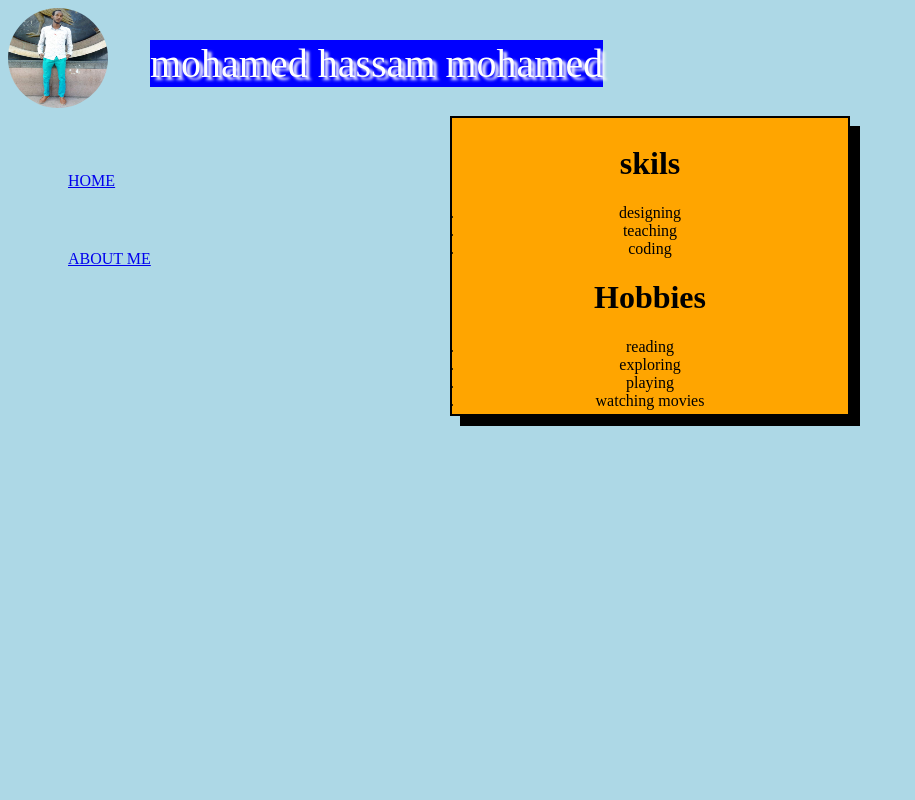
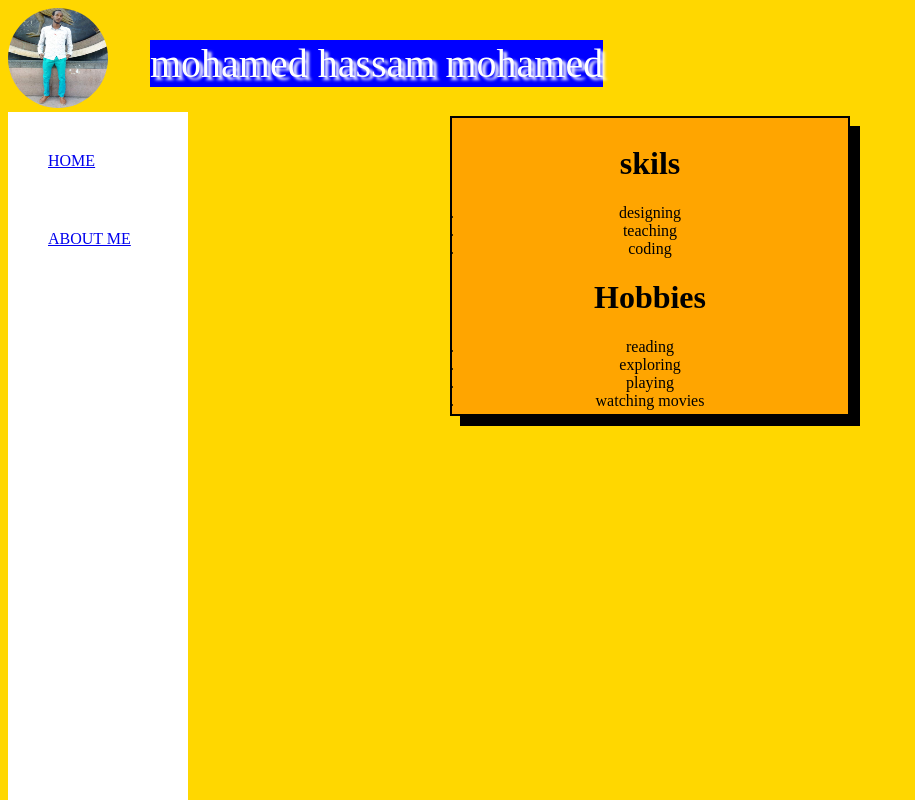
Before and after one commit to maoprog/myproj, a plain HTML site: page web.html in a window 1280 px wide. Shown: the top 800 px of the page, without its empty margins (0-915 px from the left). Drawn offline with Linux system fonts and the light colour scheme.

Commit message:
added project

```diff
--- a/web.html
+++ b/web.html
@@ -8,7 +8,7 @@
     <title>MY FIRST WEBBAGE</title>
     <style>
       body{
-      background-color:lightblue;
+      background-color:gold;
   }
   .img{
     width: 400px;
@@ -45,8 +45,9 @@
 
     width: :100%;
     height: 100%;
-    padding: 30px;
+    padding: 10px;
     margin:0px;
+    background: white;
     position: absolute;
     list-style: none;
 
@@ -67,6 +68,7 @@ left:0px;
   ul li ul li{
     display: none;
     width: 200px;
+    padding: 0px;
     height: 40px;
     color:black;
 
```
